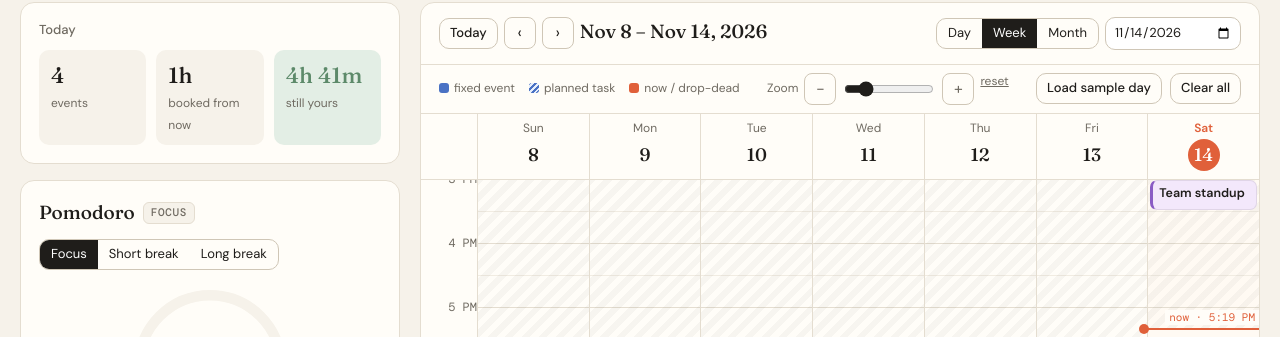
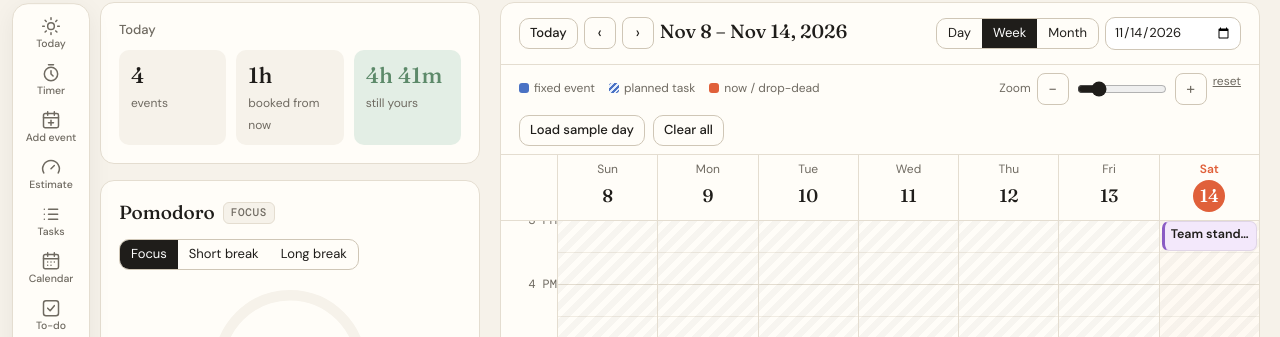
Before and after one commit to rockets789/realitycheck, a plain HTML site: page index.html in a window 1280 px wide. Shown: the part 123-460 px from the top of the page. Drawn offline with nearby package versions, Linux system fonts and the light colour scheme.

Commit message:
Feature rail: jump to and highlight any feature
- rail.js (plain JS, shared by all three pages): a bar on the side with
  Today, Timer, Add event, Estimate, Tasks, Calendar, To-do, Brain dump,
  Ask AI, Cram, Grades
- Clicking scrolls to the feature only if it's off-screen, then pulses
  its border (purple for AI); input features also get the cursor, and
  Brain dump opens its panel. Ask AI highlights the button but doesn't
  send anything
- Features on another page open it with #feature and highlight on load;
  the rail marks the page you're on and, on the calendar, the feature
  you've scrolled to
- Bottom bar on narrow screens; jumps instead of animating with reduced
  motion; waits with timers, not animation frames, so it also works
  when the tab loads in the background

Co-Authored-By: Claude Opus 5.5 <noreply@anthropic.com>

```diff
--- a/cram.html
+++ b/cram.html
@@ -108,6 +108,7 @@
 
 <!-- Shared estimation + scheduling + cram engine (same file the calendar uses) -->
 <script src="engine.js"></script>
+<script src="rail.js"></script>
 
 <script type="text/babel" data-presets="react">
 const { useState, useEffect } = React;
@@ -372,7 +373,7 @@ function App() {
 
       <div className="layout">
         <aside className="stack">
-          <div className="card">
+          <div className="card" id="f-cram">
             <h2>Your exams</h2>
             <p className="sub">The more cooked you are, the bigger the share of each day's study time and the earlier you start. Two equally cooked exams split time evenly; the next exam up gets a boost.</p>
             <div className="stack" style={{ gap: 12 }}>
--- /dev/null
+++ b/rail.js
@@ -0,0 +1,163 @@
+/* RealityCheck feature rail: a bar on the side listing every feature.
+ * Click one and it scrolls there if it's off-screen, then the border lights up (and the cursor lands in the right box).
+ * Features on another page open that page with #feature, which this script picks up on load.
+ * Plain JS (no React), shared by index.html, cram.html and grades.html. Elements are found by id at click time. */
+(function () {
+  const S = (d) => `<svg viewBox="0 0 24 24" aria-hidden="true">${d}</svg>`;
+  const ICON = {
+    today: S('<circle cx="12" cy="12" r="4"/><path d="M12 2v2M12 20v2M4.9 4.9l1.4 1.4M17.7 17.7l1.4 1.4M2 12h2M20 12h2M4.9 19.1l1.4-1.4M17.7 6.3l1.4-1.4"/>'),
+    timer: S('<circle cx="12" cy="13" r="8"/><path d="M12 9v4l2.5 2.5M9 2h6"/>'),
+    event: S('<rect x="3" y="4" width="18" height="17" rx="2"/><path d="M3 9h18M8 2v4M16 2v4M12 12v6M9 15h6"/>'),
+    estimate: S('<path d="M12 14l4-4"/><path d="M3.3 19a10 10 0 1 1 17.4 0"/>'),
+    tasks: S('<path d="M9 6h11M9 12h11M9 18h11M4 6h.01M4 12h.01M4 18h.01"/>'),
+    calendar: S('<rect x="3" y="4" width="18" height="17" rx="2"/><path d="M3 9h18M8 2v4M16 2v4M8 13h.01M12 13h.01M16 13h.01M8 17h.01M12 17h.01"/>'),
+    todo: S('<rect x="3" y="3" width="18" height="18" rx="3"/><path d="M8 12l3 3 5-6"/>'),
+    dump: S('<path d="M12 3l1.8 5.2L19 10l-5.2 1.8L12 17l-1.8-5.2L5 10l5.2-1.8z"/><path d="M19 15l.7 2 2 .7-2 .7-.7 2-.7-2-2-.7 2-.7z"/>'),
+    ask: S('<path d="M21 12a8 8 0 0 1-11.6 7.1L4 20l1-4.6A8 8 0 1 1 21 12z"/><path d="M12 8.5l.9 2.1 2.1.9-2.1.9-.9 2.1-.9-2.1-2.1-.9 2.1-.9z"/>'),
+    cram: S('<path d="M12 22c4 0 7-3 7-7 0-4-3-6-4-9-1 2-2 3-4 3 0-2-1-4-2-5-1 4-4 6-4 11 0 4 3 7 7 7z"/>'),
+    grades: S('<path d="M22 9L12 4 2 9l10 5 10-5z"/><path d="M6 11v5c3 2 9 2 12 0v-5"/>'),
+  };
+  const CAL = "index.html";
+  // target: element id to light up; focus: what gets the cursor; open: asks the page to open a panel first
+  const ITEMS = [
+    { key: "today", label: "Today", page: CAL, target: "f-today" },
+    { key: "timer", label: "Timer", page: CAL, target: "f-pomo" },
+    { key: "event", label: "Add event", page: CAL, target: "f-event", focus: "#ev-title" },
+    { key: "estimate", label: "Estimate", page: CAL, target: "f-check", focus: "#f-check input[type=text]" },
+    { key: "tasks", label: "Tasks", page: CAL, target: "f-tasks" },
+    { key: "calendar", label: "Calendar", page: CAL, target: "f-calendar" },
+    { key: "todo", label: "To-do", page: CAL, target: "f-todo", focus: "#f-todo .quick input" },
+    "sep",
+    { key: "dump", label: "Brain dump", page: CAL, target: "f-dump", open: "dump", focus: "#f-dump textarea", ai: true },
+    { key: "ask", label: "Ask AI", page: CAL, target: "f-ask", ai: true },
+    "sep",
+    { key: "cram", label: "Cram", page: "cram.html", target: "f-cram" },
+    { key: "grades", label: "Grades", page: "grades.html", target: "f-grades" },
+  ];
+  const items = ITEMS.filter((x) => x !== "sep");
+  const file = (location.pathname.split("/").pop() || CAL).toLowerCase();
+  const here = file.endsWith(".html") ? file : CAL;
+  const reduceMotion = window.matchMedia && matchMedia("(prefers-reduced-motion: reduce)").matches;
+
+  const css = `
+  .rail { position: fixed; left: 12px; top: 50%; transform: translateY(-50%); z-index: 40; display: flex; flex-direction: column; gap: 2px;
+    background: var(--card, #fff); border: 1px solid var(--line, #ddd); border-radius: 16px; padding: 6px; box-shadow: 0 6px 24px rgba(0,0,0,.06);
+    max-height: calc(100vh - 24px); overflow-y: auto; scrollbar-width: none; }
+  .rail::-webkit-scrollbar { display: none; }
+  .rail button { all: unset; box-sizing: border-box; width: 64px; padding: 6px 2px 5px; border-radius: 10px; cursor: pointer; display: flex; flex-direction: column;
+    align-items: center; gap: 2px; color: var(--muted, #666); font: 500 10.5px/1.15 "DM Sans", system-ui, sans-serif; text-align: center; }
+  .rail button:hover { background: var(--paper, #f4f4f4); color: var(--ink, #111); }
+  .rail button:focus-visible { outline: 2px solid var(--ink, #111); outline-offset: 1px; }
+  .rail button[aria-current="true"] { background: var(--ink, #111); color: #fff; }
+  .rail button.ai { color: #4b3fa8; }
+  .rail button.ai[aria-current="true"] { background: #4b3fa8; color: #fff; }
+  .rail svg { width: 20px; height: 20px; fill: none; stroke: currentColor; stroke-width: 1.8; stroke-linecap: round; stroke-linejoin: round; }
+  .rail hr { border: none; border-top: 1px solid var(--line, #ddd); margin: 3px 8px; }
+  @media (min-width: 801px) and (max-width: 1460px) { body.has-rail .app { padding-left: 100px; } }
+  @media (max-width: 800px) {
+    .rail { left: 8px; right: 8px; top: auto; bottom: 8px; transform: none; flex-direction: row; overflow-x: auto; overflow-y: hidden; max-height: none; }
+    .rail button { width: 60px; flex: none; }
+    .rail hr { border-top: none; border-left: 1px solid var(--line, #ddd); margin: 8px 2px; }
+    body.has-rail .app { padding-bottom: 96px; }
+  }
+  .spotlight { animation: rc-spot 2.4s ease-out; position: relative; z-index: 1; }
+  @keyframes rc-spot {
+    0%, 35% { box-shadow: 0 0 0 3px var(--accent, #e0603a), 0 0 0 9px rgba(224, 96, 58, .22); }
+    100% { box-shadow: 0 0 0 3px rgba(224, 96, 58, 0), 0 0 0 9px rgba(224, 96, 58, 0); }
+  }
+  .spotlight.ai-spot { animation-name: rc-spot-ai; }
+  @keyframes rc-spot-ai {
+    0%, 35% { box-shadow: 0 0 0 3px #4b3fa8, 0 0 0 9px rgba(75, 63, 168, .22); }
+    100% { box-shadow: 0 0 0 3px rgba(75, 63, 168, 0), 0 0 0 9px rgba(75, 63, 168, 0); }
+  }
+  @media (prefers-reduced-motion: reduce) { .spotlight { animation-duration: 3s; animation-timing-function: steps(1, end); } }`;
+
+  // Elements can appear a moment later (React render, a panel that just opened): wait up to 3s.
+  function waitFor(id) {
+    return new Promise((resolve) => {
+      const t0 = performance.now();
+      (function tick() {
+        const el = document.getElementById(id);
+        if (el) return resolve(el);
+        if (performance.now() - t0 > 3000) return resolve(null);
+        setTimeout(tick, 30); // not requestAnimationFrame: that pauses in background tabs
+      })();
+    });
+  }
+
+  function spotlight(el, item) {
+    const r = el.getBoundingClientRect(), vh = window.innerHeight;
+    const inView = r.height > vh * 0.9 ? r.top >= -4 && r.top < vh * 0.35 : r.top >= 8 && r.bottom <= vh - 8;
+    if (!inView) el.scrollIntoView({ behavior: reduceMotion ? "auto" : "smooth", block: r.height > vh * 0.9 ? "start" : "center" });
+    el.classList.remove("spotlight", "ai-spot");
+    void el.offsetWidth; // restart the animation if it's clicked again
+    el.classList.add("spotlight");
+    if (item.ai) el.classList.add("ai-spot");
+    clearTimeout(el._rcSpot);
+    el._rcSpot = setTimeout(() => el.classList.remove("spotlight", "ai-spot"), 2500);
+    const f = item.focus && document.querySelector(item.focus);
+    if (f) f.focus({ preventScroll: true });
+  }
+
+  async function go(item) {
+    if (item.page !== here) { location.href = `${item.page}#${item.key}`; return; }
+    if (item.open) window.dispatchEvent(new CustomEvent("rc:open", { detail: item.open }));
+    const el = await waitFor(item.target);
+    if (el) spotlight(el, item);
+    setCurrent(item.key);
+  }
+
+  let buttons = {};
+  function setCurrent(key) {
+    Object.entries(buttons).forEach(([k, b]) => b.setAttribute("aria-current", String(k === key)));
+  }
+
+  function build() {
+    const style = document.createElement("style");
+    style.textContent = css;
+    document.head.appendChild(style);
+    const nav = document.createElement("nav");
+    nav.className = "rail";
+    nav.setAttribute("aria-label", "Features");
+    ITEMS.forEach((it) => {
+      if (it === "sep") { nav.appendChild(document.createElement("hr")); return; }
+      const b = document.createElement("button");
+      b.type = "button";
+      b.className = it.ai ? "ai" : "";
+      b.title = it.page === here ? `Show ${it.label}` : `Open ${it.label}`;
+      b.innerHTML = `${ICON[it.key]}<span>${it.label}</span>`;
+      b.addEventListener("click", () => go(it));
+      buttons[it.key] = b;
+      nav.appendChild(b);
+    });
+    document.body.appendChild(nav);
+    document.body.classList.add("has-rail");
+
+    // Mark the page you're on (Cram / Grades), or the feature you were sent to.
+    const fromHash = items.find((it) => it.key === location.hash.slice(1) && it.page === here);
+    if (fromHash) setTimeout(() => go(fromHash), 300);
+    else if (here !== CAL) setCurrent(items.find((it) => it.page === here)?.key);
+
+    // While scrolling the calendar page, highlight whichever feature is near the top of the screen.
+    if (here === CAL) {
+      let raf = 0;
+      window.addEventListener("scroll", () => {
+        cancelAnimationFrame(raf);
+        raf = requestAnimationFrame(() => {
+          let best = null, bestD = Infinity;
+          items.filter((it) => it.page === CAL && !it.ai).forEach((it) => {
+            const el = document.getElementById(it.target);
+            if (!el) return;
+            const r = el.getBoundingClientRect();
+            if (r.bottom < 60 || r.top > window.innerHeight * 0.5) return;
+            const d = Math.abs(r.top - 80);
+            if (d < bestD) { bestD = d; best = it.key; }
+          });
+          if (best && window.scrollY > 40) setCurrent(best); else if (window.scrollY <= 40) setCurrent(null);
+        });
+      }, { passive: true });
+    }
+  }
+
+  if (document.readyState === "loading") document.addEventListener("DOMContentLoaded", build); else build();
+})();
```
Also changed, not shown: grades.html (+2 -1 lines), index.html (+17 -9 lines).
